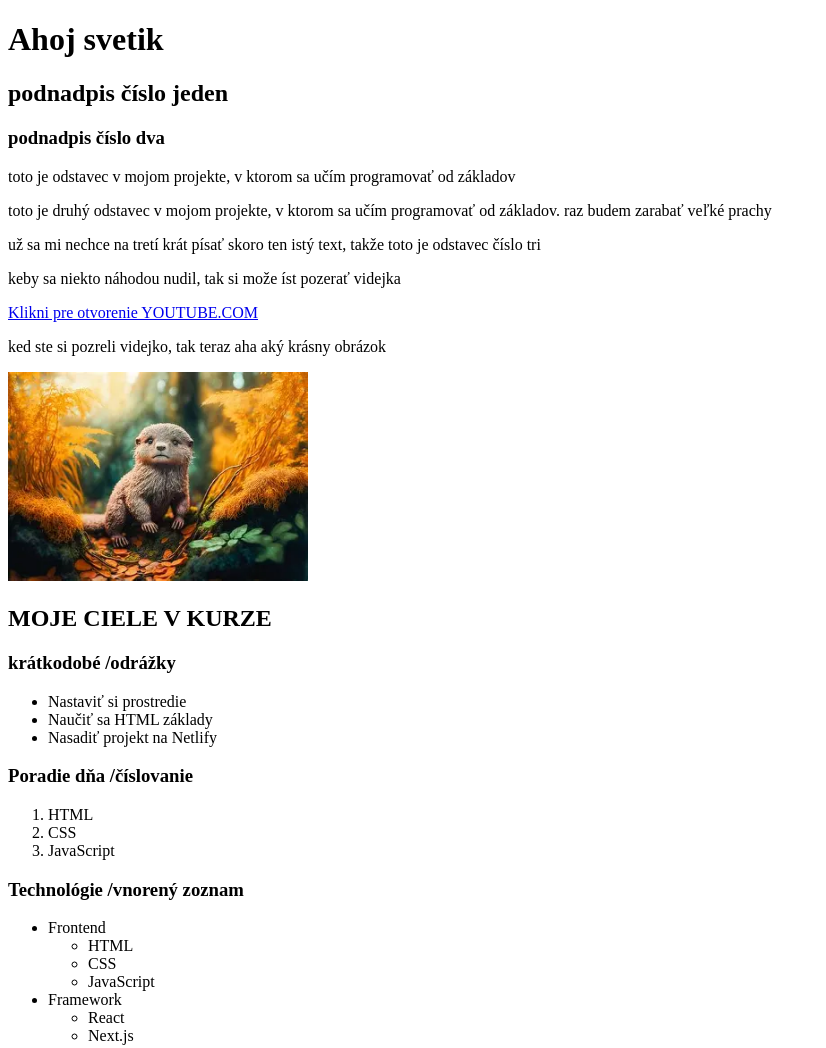
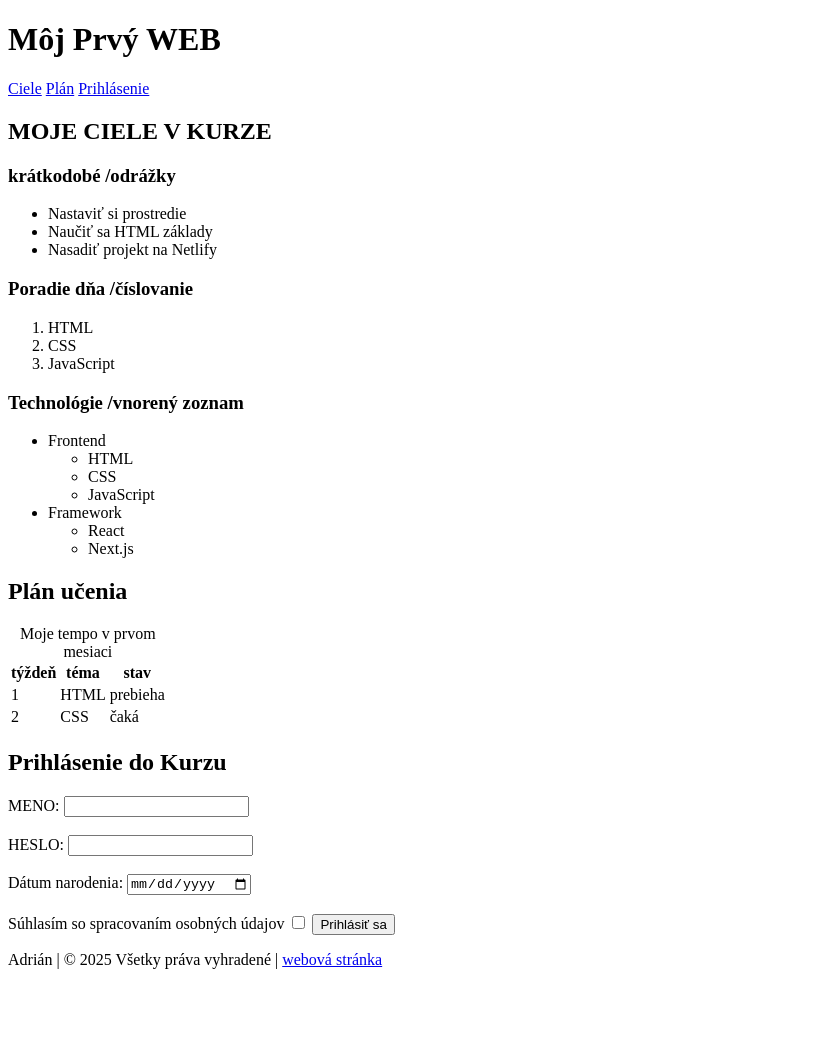
Before and after one commit to AdrianLesko/prvy_web, a plain HTML site: page index.html in a window 1280 px wide. Shown: the top 1048 px of the page, without its empty margins (0-826 px from the left). After the commit the page ends 985 px from the top, so only its background shows below. Drawn offline with Linux system fonts and the light colour scheme.

Commit message:
pridané sémantické značky a logická kostra stránky

```diff
--- a/index.html
+++ b/index.html
@@ -3,20 +3,21 @@
   <head>
     <meta charset="UTF-8">
     <meta name="viewport" content="widht=device-widht, initial-scale=1.0">
-    <title>Môj prvý webik </title>
+    <title>Môj prvý web</title>
   </head>
+
   <body>
-    <H1>Ahoj svetik</H1>
-      <h2>podnadpis číslo jeden</h2>
-      <h3>podnadpis číslo dva</h3>
-      <p>toto je odstavec v mojom projekte, v ktorom sa učím programovať od základov</p>
-      <p>toto je druhý odstavec v mojom projekte, v ktorom sa učím programovať od základov. raz budem zarabať veľké prachy</p>
-      <p>už sa mi nechce na tretí krát písať skoro ten istý text, takže toto je odstavec číslo tri</p>
-      <p>keby sa niekto náhodou nudil, tak si može íst pozerať videjka</p>
-      <a href="youtube.com" target="_blank">Klikni pre otvorenie YOUTUBE.COM</a>
-      <p>ked ste si pozreli videjko, tak teraz aha aký krásny obrázok</p>
-      <img src="images/obrazok1.webp" alt="náhodný obrázok" width="300">
+    <header>
+      <H1>Môj Prvý WEB</H1>
+      <nav>
+        <a href="#ciele">Ciele</a>
+        <a href="#plan">Plán</a>
+        <a href="#prihlasenie">Prihlásenie</a>
+      </nav>
+    </header>
 
+    <main>
+      <section id="ciele">
         <h2>MOJE CIELE V KURZE</h2>
 
         <h3> krátkodobé /odrážky</h3>
@@ -49,7 +50,8 @@
               </ul>
             </li>
           </ul>
-
+    </section>
+    <section id="plan">
       <h2>Plán učenia</h2>
         <table>
           <caption>Moje tempo v prvom mesiaci</caption>
@@ -73,7 +75,8 @@
             </tr>
           </tbody>
         </table>
-
+    </section>
+    <section id="prihlasenie">
       <h2>Prihlásenie do Kurzu</h2>
 
         <form>
@@ -91,8 +94,11 @@
 
           <input type="submit" value="Prihlásiť sa">
         </form>
-
-
+      </section>
+    </main>
+    <footer>
+      <p>Adrián | © 2025 Všetky práva vyhradené | <a href="https://prvyprojekt.netlify.app/">webová stránka</a></p>
+    </footer>
 
     </body>
 
```
Lines whose indentation alone changed are shown as unchanged.
